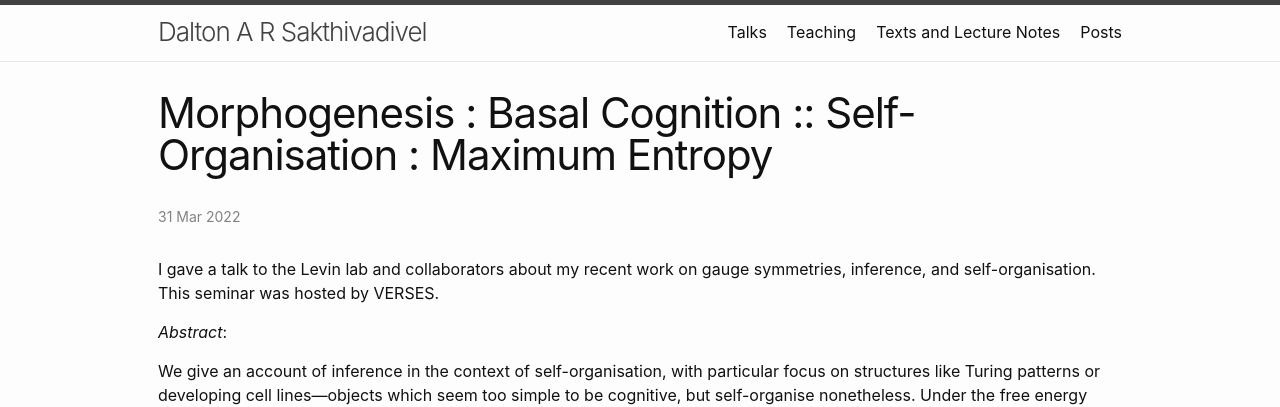
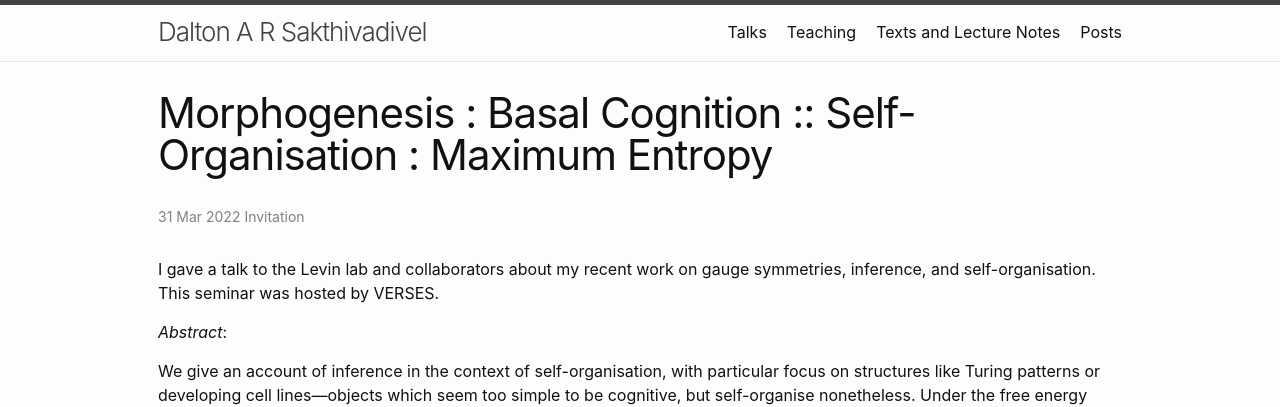
Before and after one commit to DARSakthi/DARSakthi.github.io, a Jekyll site: the page built from _talks/levin-lab-1.markdown, in a window 1280 px wide. Shown: the top 407 px of the page. Built offline with Jekyll 4.4.1, drawn with Linux system fonts in a browser that asks for light colours.

Commit message:
Added type?

```diff
--- a/_layouts/talks.html
+++ b/_layouts/talks.html
@@ -9,6 +9,7 @@ layout: page
       <time class="dt-published" datetime="{{ page.date | date_to_xmlschema }}" itemprop="datePublished">
         {%- assign date_format = site.minima.date_format | default: "%d %b %Y" -%}
         {{ page.date | date: date_format }}
+        {{ page.type }}
       </time>
       {%- if page.author -%}
         • <span itemprop="author" itemscope itemtype="http://schema.org/Person"><span class="p-author h-card" itemprop="name">{{ page.author }}</span></span>
```
